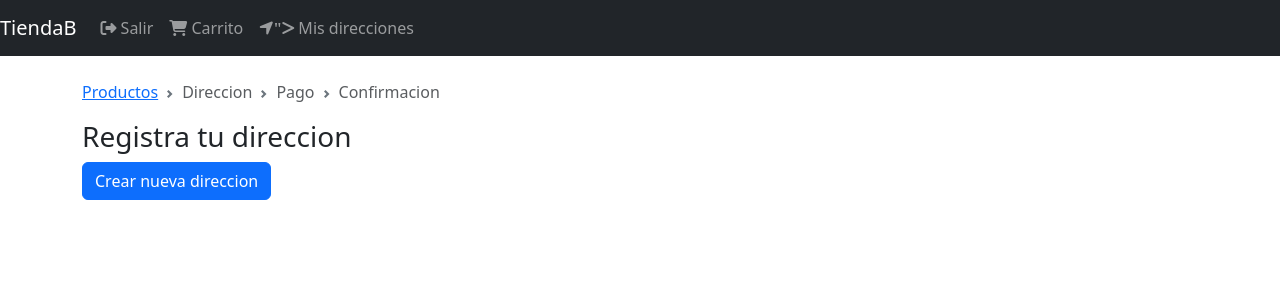
After one commit to zzaxe1zz/PythonCourse, a Django app: page /orden/direccion in a window 1280 px wide. The commit adds this page. Shown: the top 300 px of the page. Run offline with Django 5.2, Linux system fonts and the light colour scheme; a user stored in the database is signed in; data comes from the database, SQL or seed files in the repository; both versions use the stored data as it was after the commit; parts of the project's set-up code (start-up, migrations or seed data) failed here and were passed over; some libraries are stand-ins or nearby versions.

Commit message:
Funcion direccion avance

```diff
--- /dev/null
+++ b/WebDjango/orden/templates/orden/direccion.html
@@ -0,0 +1,23 @@
+{% extends "base.html" %}
+
+{% block breadcrumb %}
+{% include 'orden/snippets/breadcrumb.html' %}
+{% endblock %}
+
+{% block content %}
+<div class="col">
+
+    {% if direccion_envio %}
+    <div class="h3">
+        Tu pedido esta a punto de llegar a la direccion establecida
+    </div>
+    {% else %}
+    <div class="h3">Registra tu direccion</div>
+    <div class="">
+        <a class="btn btn-primary" href="{% url 'formularioDir' %}">Crear nueva direccion</a>
+    </div>
+    {% endif %}
+</div>
+
+
+{% endblock %}
--- a/WebDjango/orden/templates/orden/snippets/detalles.html
+++ b/WebDjango/orden/templates/orden/snippets/detalles.html
@@ -34,7 +34,7 @@
                 </div>
             </div>
             <div class="d-grid gap-2 mt-2">
-                <a class="btn btn-warning" href="#">Continuar</a>
+                <a class="btn btn-warning" href="{% url 'direccion' %}">Continuar</a>
             </div>
 
         </div>
--- a/WebDjango/orden/urls.py
+++ b/WebDjango/orden/urls.py
@@ -3,5 +3,6 @@ from django.urls import path
 from . import views
 
 urlpatterns = [
-    path('', views.orden, name='orden')
+    path('', views.orden, name='orden'),
+    path('direccion', views.direccion, name='direccion')
 ]
--- a/WebDjango/orden/views.py
+++ b/WebDjango/orden/views.py
@@ -18,3 +18,15 @@ def orden(request):
         'orden': orden,
         'breadcrumb': breadcrumb(),
     })
+
+
+@login_required(login_url='login')
+def direccion(request):
+    cart = funcionCarrito(request)
+    orden = funcionOrden(cart, request)
+
+    return render(request, 'orden/direccion.html', {
+        'cart': cart,
+        'orden': orden,
+        'breadcrumb': breadcrumb(),
+    })
```
Also changed, not shown: WebDjango/db.sqlite3.
